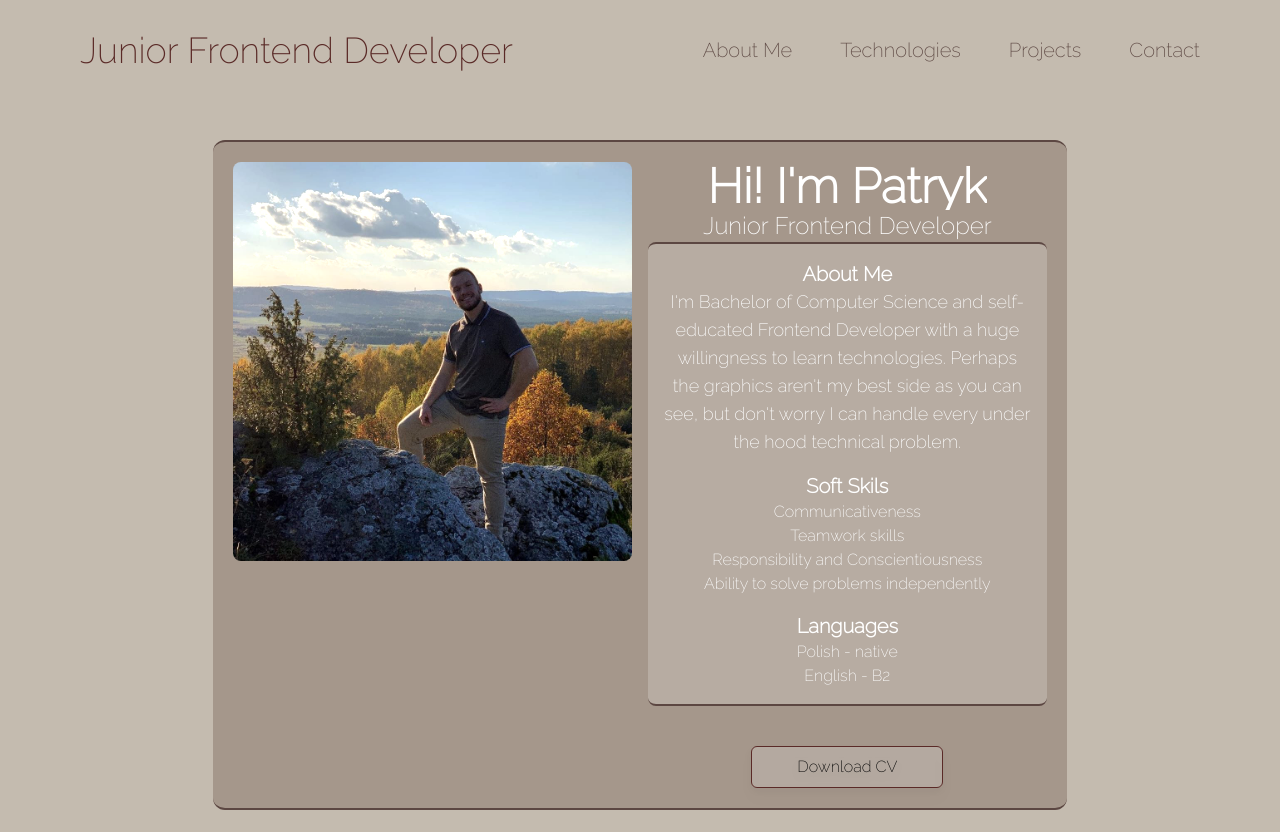
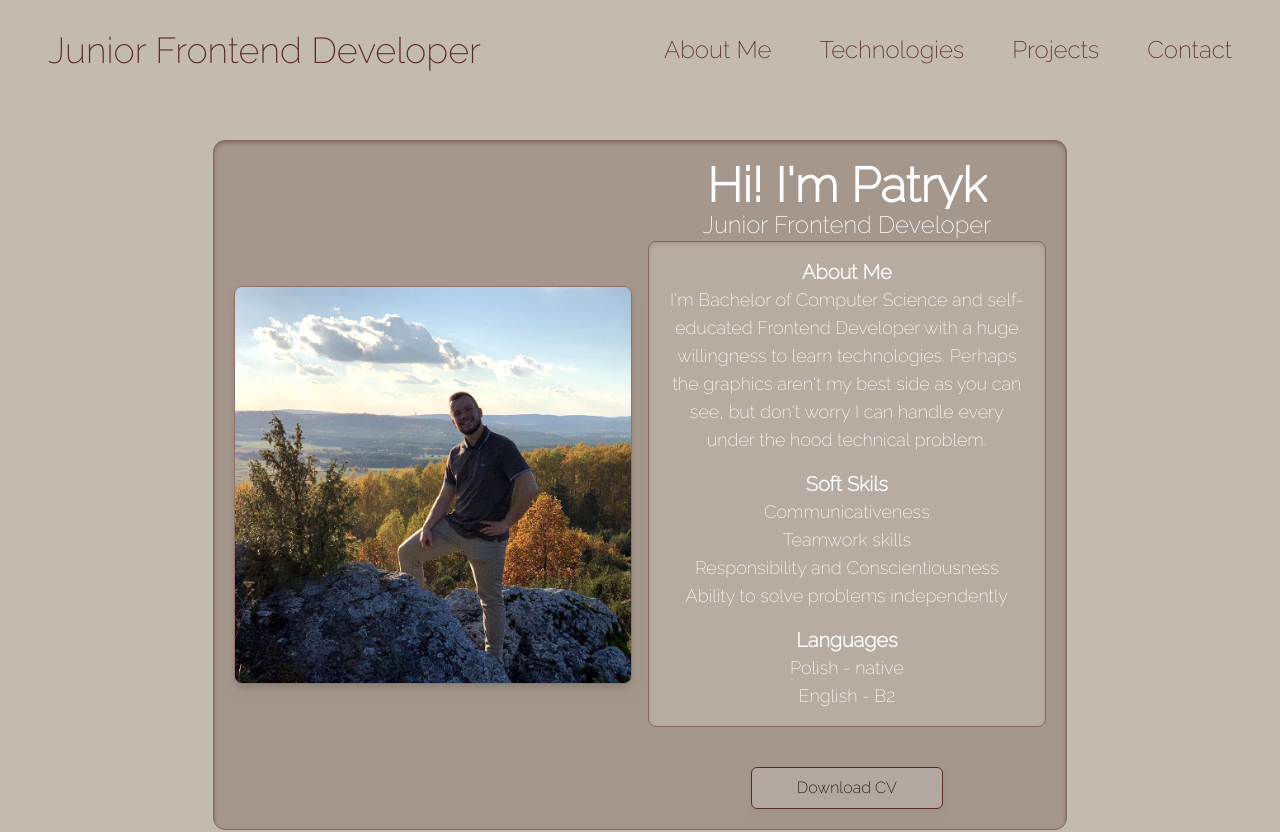
Before and after one commit to PatrykSiemieniec/portfolio, a React (Vite) app: page / in a window 1280 px wide. Shown: the top 832 px of the page. Built offline with nearby package versions, Linux system fonts and the light colour scheme.

Commit message:
Edited styles and added portfolio to projects

```diff
--- a/src/Layout/Header.jsx
+++ b/src/Layout/Header.jsx
@@ -2,9 +2,8 @@ import { useEffect, useState } from "react";
 
 import Sidebar from "../components/Sidebar";
 
-
 const Header = () => {
-    const [width, setWidth] = useState(window.innerWidth)
+  const [width, setWidth] = useState(window.innerWidth);
   useEffect(() => {
     const handleResize = () => {
       const width = window.innerWidth;
@@ -17,15 +16,28 @@ const Header = () => {
   }, []);
 
   return (
-        <div className=" w-full h-[100px] flex justify-between items-center p-6 md:pl-20 md:pr-20 z-50 ">
-            <div className=" text-caputmortuum text-xl md:text-4xl">Junior Frontend Developer</div>
-            {width > 1024 ?
-                <div className=" flex gap-12 text-white text-xl  ">
-                    <a className=" text-center text-liver " href="#aboutme">About Me</a>
-                    <a className=" text-center  text-liver   " href="#technologies">Technologies</a>
-                    <a className=" text-center  text-liver " href="#projects">Projects</a>
-                    <a className=" text-center  text-liver  " href="#contact">Contact</a>
-                </div> : <Sidebar />}
+    <div className=" z-50 flex h-[100px] w-full items-center justify-between p-6 text-caputmortuum md:pl-12 md:pr-12  ">
+      <div className=" text-xl md:text-3xl xl:text-4xl">
+        Junior Frontend Developer
+      </div>
+      {width > 1024 ? (
+        <div className=" flex gap-6 text-2xl xl:gap-12 ">
+          <a className=" text-center" href="#aboutme">
+            About Me
+          </a>
+          <a className=" text-center" href="#technologies">
+            Technologies
+          </a>
+          <a className=" text-center" href="#projects">
+            Projects
+          </a>
+          <a className=" text-center" href="#contact">
+            Contact
+          </a>
+        </div>
+      ) : (
+        <Sidebar />
+      )}
     </div>
   );
 };
--- a/src/components/Aboutme.jsx
+++ b/src/components/Aboutme.jsx
@@ -12,10 +12,11 @@ const Aboutme = () => {
 
     return () => setVisible(false);
   }, []);
+
   return (
     <div
       id="aboutme"
-      className=" mt-10 flex h-auto w-full flex-col items-center justify-center bg-silver md:justify-start lg:h-screen "
+      className=" mt-10 flex h-auto w-full flex-col items-center justify-center bg-silver md:justify-start lg:h-screen  "
     >
       <Transition
         as={Fragment}
@@ -27,12 +28,15 @@ const Aboutme = () => {
         leaveFrom="transform opacity-100 scale-100"
         leaveTo="transform opacity-0 scale-95"
       >
-        <div className="  flex w-11/12 flex-col gap-4 rounded-xl  bg-cinereous  p-5 border-t-2 border-b-2 border-liver  transition duration-1000 hover:scale-105 hover:transition hover:duration-1000 lg:w-8/12 lg:flex-row">
-          <div className=" w-full lg:w-1/2 ">
-            <img className="rounded-lg  brightness-110 " src={photo} alt="photo" />
+        <div className="shadow-lightliver border-lightliver flex w-11/12 flex-col gap-4  rounded-xl  border bg-cinereous p-5 shadow-inner transition duration-1000 hover:scale-105 hover:transition hover:duration-1000 lg:w-8/12 lg:flex-row">
+          <div className=" flex w-full flex-col items-center justify-center lg:w-1/2  ">
+            <img
+              className="border-lightliver  rounded-lg border brightness-110 drop-shadow-lg "
+              src={photo}
+              alt="photo"
+            />
           </div>
           <div className=" flex w-full  flex-col items-center justify-between lg:w-1/2">
-            <div>
             <div className="flex items-center justify-center">
               <div className="flex w-max flex-col items-center  justify-center text-5xl text-white">
                 <b className="animate-typing overflow-hidden whitespace-nowrap  text-5xl font-bold text-white">
@@ -43,18 +47,17 @@ const Aboutme = () => {
                 </span>
               </div>
             </div>
-              <div className=" flex flex-col gap-4 rounded-lg bg-white bg-opacity-20 p-4 text-center text-white border-b-2 border-t-2 border-liver">
-                <span className="text-lg text-white">
+            <div className=" border-lightliver flex flex-col gap-4 rounded-lg border bg-white bg-opacity-20 p-4 text-center text-white shadow-inner shadow-cinereous ">
+              <span className=" text-white text-lg">
                 <p className="text-xl">
                   <b>About Me</b>
-                  </p>{" "}
+                </p>
                 I'm Bachelor of Computer Science and self-educated Frontend
-                  Developer with a huge willingness to learn technologies.
-                  Perhaps the graphics aren't my best side as you can see, but
-                  don't worry I can handle every under the hood technical
-                  problem.{" "}
+                Developer with a huge willingness to learn technologies. Perhaps
+                the graphics aren't my best side as you can see, but don't worry
+                I can handle every under the hood technical problem.
               </span>
-                <span>
+              <span className=" text-lg">
                 <p className="text-xl">
                   <b>Soft Skils</b>
                 </p>
@@ -66,7 +69,7 @@ const Aboutme = () => {
                 <br />
                 Ability to solve problems independently
               </span>
-                <span>
+              <span className="text-lg">
                 <p className="text-xl">
                   <b>Languages</b>
                 </p>
@@ -75,7 +78,7 @@ const Aboutme = () => {
                 English - B2
               </span>
             </div>
-            </div>
+
             <a
               className="text-caputmortuun mt-10 w-48 rounded-md border border-caputmortuum bg-white bg-opacity-20 p-2 text-center drop-shadow-lg hover:bg-liver hover:text-silver"
               href={resume}
@@ -88,7 +91,7 @@ const Aboutme = () => {
       </Transition>
       <a
         href="#technologies"
-        className="mt-12 animate-bounce cursor-pointer p-6 text-liver md:p-0 lg:mt-32"
+        className=" mt-4 animate-bounce cursor-pointer p-6 text-liver "
       >
         <RxDoubleArrowDown size={35} />
       </a>
--- a/src/components/Projects.jsx
+++ b/src/components/Projects.jsx
@@ -9,6 +9,7 @@ import quiz from "../assets/projects/irregularFull.png";
 import weather from "../assets/projects/weather.png";
 import internship_project from "../assets/projects/internship_project.png";
 import restaurantapp from "../assets/projects/restaurantapp.png";
+import portfolio from "../assets/projects/portfolio.png";
 
 import react from "../assets/technologiesLogo/react.png";
 import ts from "../assets/technologiesLogo/ts.png";
@@ -69,6 +70,17 @@ const Projects = () => {
       github: "https://github.com/PatrykSiemieniec/engineering_project",
       website: "",
       technologies: [html, css, js, react, firebase],
+    },
+    {
+      name: "Portfolio",
+      imgSrc: portfolio,
+      alt: "Portfolio",
+      description:
+        "It's portfolio you are seeing right now, created to group any information about me which I want to share with you.",
+      yt: "",
+      github: "https://github.com/PatrykSiemieniec/portfolio",
+      website: "https://patryksiemieniecportfolio.netlify.app/",
+      technologies: [html, tailwind, js, react, headlessui],
     },
   ];
   return (
--- a/tailwind.config.cjs
+++ b/tailwind.config.cjs
@@ -10,6 +10,7 @@ module.exports = {
         'silver': '#C4BBAF',
         'cinereous': "#A5978B",
         'liver': "#5C4742",
+        'lightliver': "#856860",
         'redwood': '#8D5B4C',
         'caputmortuum': '#5A2A27'
       },
```
Also changed, not shown: src/assets/projects/portfolio.png (added). Lines whose indentation alone changed are shown as unchanged.
